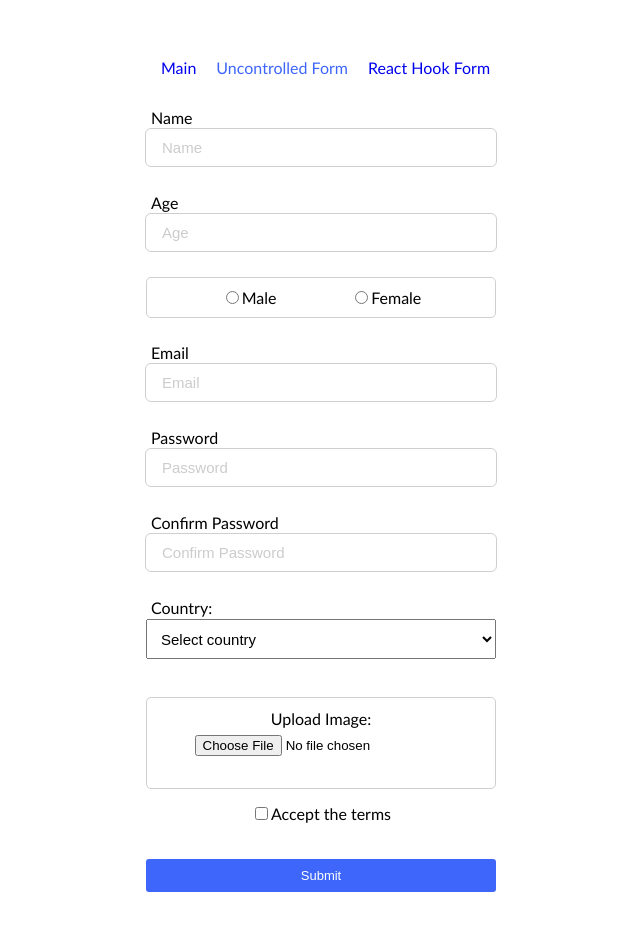
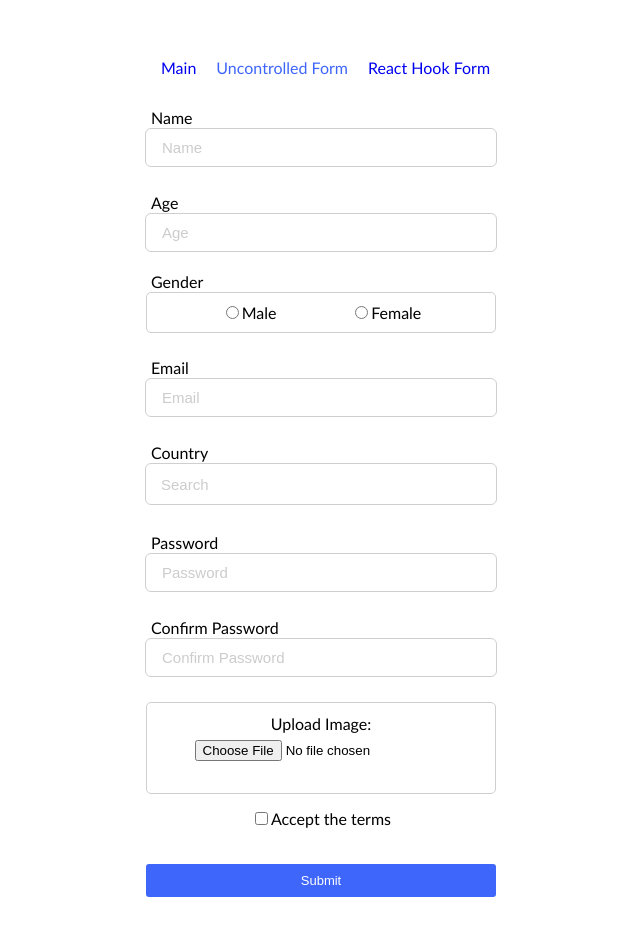
Before and after one commit to kotangenss/react-forms, a React (Vite) app: page /uncontrolled-form in a window 1280 px wide. Shown: the top 936 px of the page, without its empty margins (319-959 px from the left). Built offline with nearby package versions, Linux system fonts and the light colour scheme.

Commit message:
feat: add autocomplete countries

```diff
--- a/src/components/forms/styles.module.scss
+++ b/src/components/forms/styles.module.scss
@@ -24,6 +24,10 @@ button {
   background: white;
   box-sizing: border-box;
   font-size: 15px;
+}
+
+.error-input {
+  outline: 1px solid $error;
 }
 
 input::placeholder {
@@ -108,11 +112,25 @@ input:-webkit-autofill:active {
 }
 
 .country-container {
-  height: 95px;
+  height: 85px;
+
+  input {
+    box-sizing: border-box;
+    border-radius: 5px;
+    width: 100%;
+    height: 40px;
+    padding: 0 15px;
+  }
 }
 
 .gender-container {
-  height: 60px;
+  height: 70px;
+  margin-top: 5px;
+
+  p {
+    line-height: 0;
+    margin: 0 0 10px;
+  }
 }
 
 .file-container {
--- a/src/components/forms/uncontrolled/index.tsx
+++ b/src/components/forms/uncontrolled/index.tsx
@@ -6,10 +6,11 @@ import TextInput from '../../inputs/textInput';
 import RadioInput from '../../inputs/radioInput';
 import CheckboxInput from '../../inputs/checkboxInput';
 import FileInput from '../../inputs/fileInput';
-import SelectInput from '../../inputs/selectInput';
 import styles from '../styles.module.scss';
 import { setDataValue } from '../../../store/dataSliceUncontrolled';
 import validationScheme from '../../../utils/validationScheme';
+import AutocompleteInput from '../../inputs/autocompleteInput';
+import countryList from '../../../utils/countries';
 
 export default function UncontrolledForm(): JSX.Element {
   const dispatch = useDispatch();
@@ -35,7 +36,6 @@ export default function UncontrolledForm(): JSX.Element {
     image: '',
     acceptTerms: '',
   });
-  const countries = ['Country 1', 'Country 2', 'Country 3'];
   const nameRef = useRef(null);
   const ageRef = useRef(null);
   const emailRef = useRef(null);
@@ -45,8 +45,11 @@ export default function UncontrolledForm(): JSX.Element {
   const femaleRef = useRef(null);
   const acceptTermsRef = useRef(null);
   const imageRef = useRef(null);
-  const countryRef = useRef(null);
   const navigate = useNavigate();
+  const suggestionSelected = (value: string): void => {
+    const field: string = 'country';
+    setFormData((prevData) => ({ ...prevData, [field]: value }));
+  };
 
   const onChangeInput = (e: ChangeEvent<HTMLInputElement | HTMLSelectElement>): void => {
     const { id, value } = e.target;
@@ -141,6 +144,7 @@ export default function UncontrolledForm(): JSX.Element {
         {formErrors.age && <div className={styles.error}>{formErrors.age}</div>}
       </div>
       <div className={`${styles['input-container']} ${styles['gender-container']}`}>
+        <p className={styles['default-label']}>Gender</p>
         <div className={styles.gender}>
           <RadioInput
             label="Male"
@@ -174,6 +178,17 @@ export default function UncontrolledForm(): JSX.Element {
         />
         {formErrors.email && <div className={styles.error}>{formErrors.email}</div>}
       </div>
+      <div className={`${styles['input-container']} ${styles['country-container']}`}>
+        <AutocompleteInput
+          items={countryList}
+          onSuggestionSelected={suggestionSelected}
+          label="Country"
+          id="country"
+          classNameInput={styles['default-input']}
+          classNameLabel={styles['default-label']}
+        />
+        {formErrors.country && <div className={styles.error}>{formErrors.country}</div>}
+      </div>
       <div className={styles['input-container']}>
         <TextInput
           label="Password"
@@ -202,18 +217,6 @@ export default function UncontrolledForm(): JSX.Element {
           <div className={styles.error}>{formErrors.confirmPassword}</div>
         )}
       </div>
-      <div className={`${styles['input-container']} ${styles['country-container']}`}>
-        <SelectInput
-          label="Country"
-          id="country"
-          placeholder="Select country"
-          className={styles.countries}
-          ref={countryRef}
-          options={countries}
-          onChange={onChangeInput}
-        />
-        {formErrors.country && <div className={styles.error}>{formErrors.country}</div>}
-      </div>
       <div className={`${styles['input-container']} ${styles['file-container']}`}>
         <FileInput
           label="Upload Image"
--- /dev/null
+++ b/src/components/inputs/autocompleteInput/index.tsx
@@ -0,0 +1,76 @@
+import React, { ChangeEvent, useState } from 'react';
+import styles from './styles.module.scss';
+import { InputAutocompleteProps } from '../../../interfaces/input';
+
+const AutocompleteInput = React.forwardRef<HTMLInputElement, InputAutocompleteProps>(
+  (props, ref) => {
+    const { items, onSuggestionSelected, label, id, classNameInput, classNameLabel } = props;
+    const [suggestions, setSuggestions] = useState<string[]>([]);
+    const [text, setText] = useState('');
+
+    const onTextChanged = (e: ChangeEvent<HTMLInputElement>): void => {
+      const { value } = e.target;
+      let newSuggestions: string[] = [];
+
+      if (value.length > 0) {
+        const regex = new RegExp(`^${value}`, 'i');
+        newSuggestions = items.sort().filter((val: string) => regex.test(val));
+      }
+
+      setSuggestions(newSuggestions);
+      setText(value);
+      onSuggestionSelected('');
+    };
+
+    const suggestionSelected = (value: string): void => {
+      setText(value);
+      setSuggestions([]);
+      onSuggestionSelected(value);
+    };
+
+    const renderSuggestions = (): JSX.Element | null => {
+      if (suggestions.length === 0) {
+        return null;
+      }
+      return (
+        <div className={styles['search-list']}>
+          <ul>
+            {suggestions.map((item) => (
+              <li key={item}>
+                <button
+                  type="button"
+                  className={styles['suggestion-link']}
+                  onClick={() => suggestionSelected(item)}
+                >
+                  {item}
+                </button>
+              </li>
+            ))}
+          </ul>
+        </div>
+      );
+    };
+
+    return (
+      <div>
+        {label && (
+          <label className={classNameLabel} htmlFor={id}>
+            {label}
+          </label>
+        )}
+        <input
+          value={text}
+          onChange={onTextChanged}
+          type="text"
+          placeholder="Search"
+          ref={ref}
+          id={id}
+          className={classNameInput}
+        />
+        {renderSuggestions()}
+      </div>
+    );
+  }
+);
+
+export default AutocompleteInput;
--- /dev/null
+++ b/src/components/inputs/autocompleteInput/styles.module.scss
@@ -0,0 +1,27 @@
+@import '../../../scss/allVariables.scss';
+
+.search-list {
+  position: relative;
+  padding: 10px 0;
+  background: $accent;
+  margin-top: -4px;
+  z-index: 100;
+  border-radius: 0 0 5px 5px;
+
+  ul {
+    display: flex;
+    flex-direction: column;
+    padding: 0;
+    width: auto;
+  }
+}
+
+.suggestion-link {
+  padding: 0;
+  margin: 0;
+  width: 100%;
+
+  button {
+    width: 100%;
+  }
+}
--- a/src/components/inputs/selectInput/index.tsx
+++ /dev/null
@@ -1,37 +0,0 @@
-import React, { ChangeEvent, Ref } from 'react';
-import { InputSelectProps } from '../../../interfaces/input';
-
-const SelectInput = React.forwardRef<HTMLInputElement, InputSelectProps>((props, ref) => {
-  const { label, id, placeholder, className, options, onChange } = props;
-
-  const handleSelectChange = (event: ChangeEvent<HTMLSelectElement>): void => {
-    if (onChange) {
-      onChange(event);
-    }
-  };
-
-  return (
-    <div className={className}>
-      <label htmlFor={id}>{label}:</label>
-      <select
-        id={id}
-        ref={ref as Ref<HTMLSelectElement>}
-        onChange={handleSelectChange}
-        defaultValue=""
-      >
-        {placeholder && (
-          <option value="" disabled hidden>
-            {placeholder}
-          </option>
-        )}
-        {options?.map((option) => (
-          <option key={option} value={option}>
-            {option}
-          </option>
-        ))}
-      </select>
-    </div>
-  );
-});
-
-export default SelectInput;
--- a/src/index.scss
+++ b/src/index.scss
@@ -46,6 +46,11 @@ form {
   margin-bottom: 50px;
 }
 
+input[type='radio'],
+input[type='checkbox'] {
+  cursor: pointer;
+}
+
 .container {
   margin-top: 50px;
   display: flex;
--- a/src/store/dataSliceUncontrolled.tsx
+++ b/src/store/dataSliceUncontrolled.tsx
@@ -8,6 +8,7 @@ export interface DispatchData {
 
 export interface DataState {
   value: Data;
+  countries: string[];
 }
 
 const initialState: DataState = {
@@ -22,6 +23,7 @@ const initialState: DataState = {
     image: '',
     acceptTerms: undefined,
   },
+  countries: ['Country'],
 };
 
 const dataSlice = createSlice({
@@ -31,8 +33,11 @@ const dataSlice = createSlice({
     setDataValue: (state, action): void => {
       state.value = action.payload;
     },
+    setCountries: (state, action): void => {
+      state.countries = action.payload;
+    },
   },
 });
 
-export const { setDataValue } = dataSlice.actions;
+export const { setDataValue, setCountries } = dataSlice.actions;
 export default dataSlice.reducer;
--- /dev/null
+++ b/src/utils/countries.ts
@@ -0,0 +1,253 @@
+const countryList = [
+  'Afghanistan',
+  'Albania',
+  'Algeria',
+  'American Samoa',
+  'Andorra',
+  'Angola',
+  'Anguilla',
+  'Antarctica',
+  'Antigua and Barbuda',
+  'Argentina',
+  'Armenia',
+  'Aruba',
+  'Australia',
+  'Austria',
+  'Azerbaijan',
+  'Bahamas (the)',
+  'Bahrain',
+  'Bangladesh',
+  'Barbados',
+  'Belarus',
+  'Belgium',
+  'Belize',
+  'Benin',
+  'Bermuda',
+  'Bhutan',
+  'Bolivia (Plurinational State of)',
+  'Bonaire, Sint Eustatius and Saba',
+  'Bosnia and Herzegovina',
+  'Botswana',
+  'Bouvet Island',
+  'Brazil',
+  'British Indian Ocean Territory (the)',
+  'Brunei Darussalam',
+  'Bulgaria',
+  'Burkina Faso',
+  'Burundi',
+  'Cabo Verde',
+  'Cambodia',
+  'Cameroon',
+  'Canada',
+  'Cayman Islands (the)',
+  'Central African Republic (the)',
+  'Chad',
+  'Chile',
+  'China',
+  'Christmas Island',
+  'Cocos (Keeling) Islands (the)',
+  'Colombia',
+  'Comoros (the)',
+  'Congo (the Democratic Republic of the)',
+  'Congo (the)',
+  'Cook Islands (the)',
+  'Costa Rica',
+  'Croatia',
+  'Cuba',
+  'Curaçao',
+  'Cyprus',
+  'Czechia',
+  "Côte d'Ivoire",
+  'Denmark',
+  'Djibouti',
+  'Dominica',
+  'Dominican Republic (the)',
+  'Ecuador',
+  'Egypt',
+  'El Salvador',
+  'Equatorial Guinea',
+  'Eritrea',
+  'Estonia',
+  'Eswatini',
+  'Ethiopia',
+  'Falkland Islands (the) [Malvinas]',
+  'Faroe Islands (the)',
+  'Fiji',
+  'Finland',
+  'France',
+  'French Guiana',
+  'French Polynesia',
+  'French Southern Territories (the)',
+  'Gabon',
+  'Gambia (the)',
+  'Georgia',
+  'Germany',
+  'Ghana',
+  'Gibraltar',
+  'Greece',
+  'Greenland',
+  'Grenada',
+  'Guadeloupe',
+  'Guam',
+  'Guatemala',
+  'Guernsey',
+  'Guinea',
+  'Guinea-Bissau',
+  'Guyana',
+  'Haiti',
+  'Heard Island and McDonald Islands',
+  'Holy See (the)',
+  'Honduras',
+  'Hong Kong',
+  'Hungary',
+  'Iceland',
+  'India',
+  'Indonesia',
+  'Iran (Islamic Republic of)',
+  'Iraq',
+  'Ireland',
+  'Isle of Man',
+  'Israel',
+  'Italy',
+  'Jamaica',
+  'Japan',
+  'Jersey',
+  'Jordan',
+  'Kazakhstan',
+  'Kenya',
+  'Kiribati',
+  "Korea (the Democratic People's Republic of)",
+  'Korea (the Republic of)',
+  'Kuwait',
+  'Kyrgyzstan',
+  "Lao People's Democratic Republic (the)",
+  'Latvia',
+  'Lebanon',
+  'Lesotho',
+  'Liberia',
+  'Libya',
+  'Liechtenstein',
+  'Lithuania',
+  'Luxembourg',
+  'Macao',
+  'Madagascar',
+  'Malawi',
+  'Malaysia',
+  'Maldives',
+  'Mali',
+  'Malta',
+  'Marshall Islands (the)',
+  'Martinique',
+  'Mauritania',
+  'Mauritius',
+  'Mayotte',
+  'Mexico',
+  'Micronesia (Federated States of)',
+  'Moldova (the Republic of)',
+  'Monaco',
+  'Mongolia',
+  'Montenegro',
+  'Montserrat',
+  'Morocco',
+  'Mozambique',
+  'Myanmar',
+  'Namibia',
+  'Nauru',
+  'Nepal',
+  'Netherlands (the)',
+  'New Caledonia',
+  'New Zealand',
+  'Nicaragua',
+  'Niger (the)',
+  'Nigeria',
+  'Niue',
+  'Norfolk Island',
+  'Northern Mariana Islands (the)',
+  'Norway',
+  'Oman',
+  'Pakistan',
+  'Palau',
+  'Palestine, State of',
+  'Panama',
+  'Papua New Guinea',
+  'Paraguay',
+  'Peru',
+  'Philippines (the)',
+  'Pitcairn',
+  'Poland',
+  'Portugal',
+  'Puerto Rico',
+  'Qatar',
+  'Republic of North Macedonia',
+  'Romania',
+  'Russian Federation (the)',
+  'Rwanda',
+  'Réunion',
+  'Saint Barthélemy',
+  'Saint Helena, Ascension and Tristan da Cunha',
+  'Saint Kitts and Nevis',
+  'Saint Lucia',
+  'Saint Martin (French part)',
+  'Saint Pierre and Miquelon',
+  'Saint Vincent and the Grenadines',
+  'Samoa',
+  'San Marino',
+  'Sao Tome and Principe',
+  'Saudi Arabia',
+  'Senegal',
+  'Serbia',
+  'Seychelles',
+  'Sierra Leone',
+  'Singapore',
+  'Sint Maarten (Dutch part)',
+  'Slovakia',
+  'Slovenia',
+  'Solomon Islands',
+  'Somalia',
+  'South Africa',
+  'South Georgia and the South Sandwich Islands',
+  'South Sudan',
+  'Spain',
+  'Sri Lanka',
+  'Sudan (the)',
+  'Suriname',
+  'Svalbard and Jan Mayen',
+  'Sweden',
+  'Switzerland',
+  'Syrian Arab Republic',
+  'Taiwan',
+  'Tajikistan',
+  'Tanzania, United Republic of',
+  'Thailand',
+  'Timor-Leste',
+  'Togo',
+  'Tokelau',
+  'Tonga',
+  'Trinidad and Tobago',
+  'Tunisia',
+  'Turkey',
+  'Turkmenistan',
+  'Turks and Caicos Islands (the)',
+  'Tuvalu',
+  'Uganda',
+  'Ukraine',
+  'United Arab Emirates (the)',
+  'United Kingdom of Great Britain and Northern Ireland (the)',
+  'United States Minor Outlying Islands (the)',
+  'United States of America (the)',
+  'Uruguay',
+  'Uzbekistan',
+  'Vanuatu',
+  'Venezuela (Bolivarian Republic of)',
+  'Viet Nam',
+  'Virgin Islands (British)',
+  'Virgin Islands (U.S.)',
+  'Wallis and Futuna',
+  'Western Sahara',
+  'Yemen',
+  'Zambia',
+  'Zimbabwe',
+  'Åland Islands',
+];
+
+export default countryList;
--- a/src/utils/validationScheme.tsx
+++ b/src/utils/validationScheme.tsx
@@ -1,4 +1,5 @@
 import * as yup from 'yup';
+import countryList from './countries';
 
 const validationScheme = yup.object().shape({
   name: yup
@@ -23,10 +24,13 @@ const validationScheme = yup.object().shape({
     .string()
     .transform((originalValue) => originalValue.trim())
     .required('Password field is required')
-    .matches(/\d/, 'Password must contain at least one digit')
-    .matches(/[a-z]/, 'Password must contain at least one lowercase letter')
-    .matches(/[A-Z]/, 'Password must contain at least one uppercase letter')
-    .matches(/[!@#$%^&*(),.?":{}|<>]/, 'Password must contain at least one special character'),
+    .matches(/\d/, 'Insecure password: must contain at least one digit')
+    .matches(/[a-z]/, 'Insecure password: must contain at least one lowercase letter')
+    .matches(/[A-Z]/, 'Insecure password: must contain at least one uppercase letter')
+    .matches(
+      /[!@#$%^&*(),.?":{}|<>]/,
+      'Insecure password: must contain at least one special character'
+    ),
   confirmPassword: yup.string().oneOf([yup.ref('password'), undefined], 'Passwords must match'),
   image: yup
     .mixed()
@@ -43,8 +47,11 @@ const validationScheme = yup.object().shape({
       const file = value as string;
       return file.includes('image/png') || file.includes('image/jpeg');
     }),
-  country: yup.string().required('Country field is required'),
-  acceptTerms: yup.boolean().oneOf([true], 'Message'),
+  country: yup
+    .string()
+    .required('Country field is required')
+    .oneOf(countryList, 'Please select from the provided list'),
+  acceptTerms: yup.boolean().oneOf([true], 'You must accept the Terms and Conditions'),
 });
 
 export default validationScheme;
```
Also changed, not shown: src/interfaces/input.ts (+9 -0 lines).
